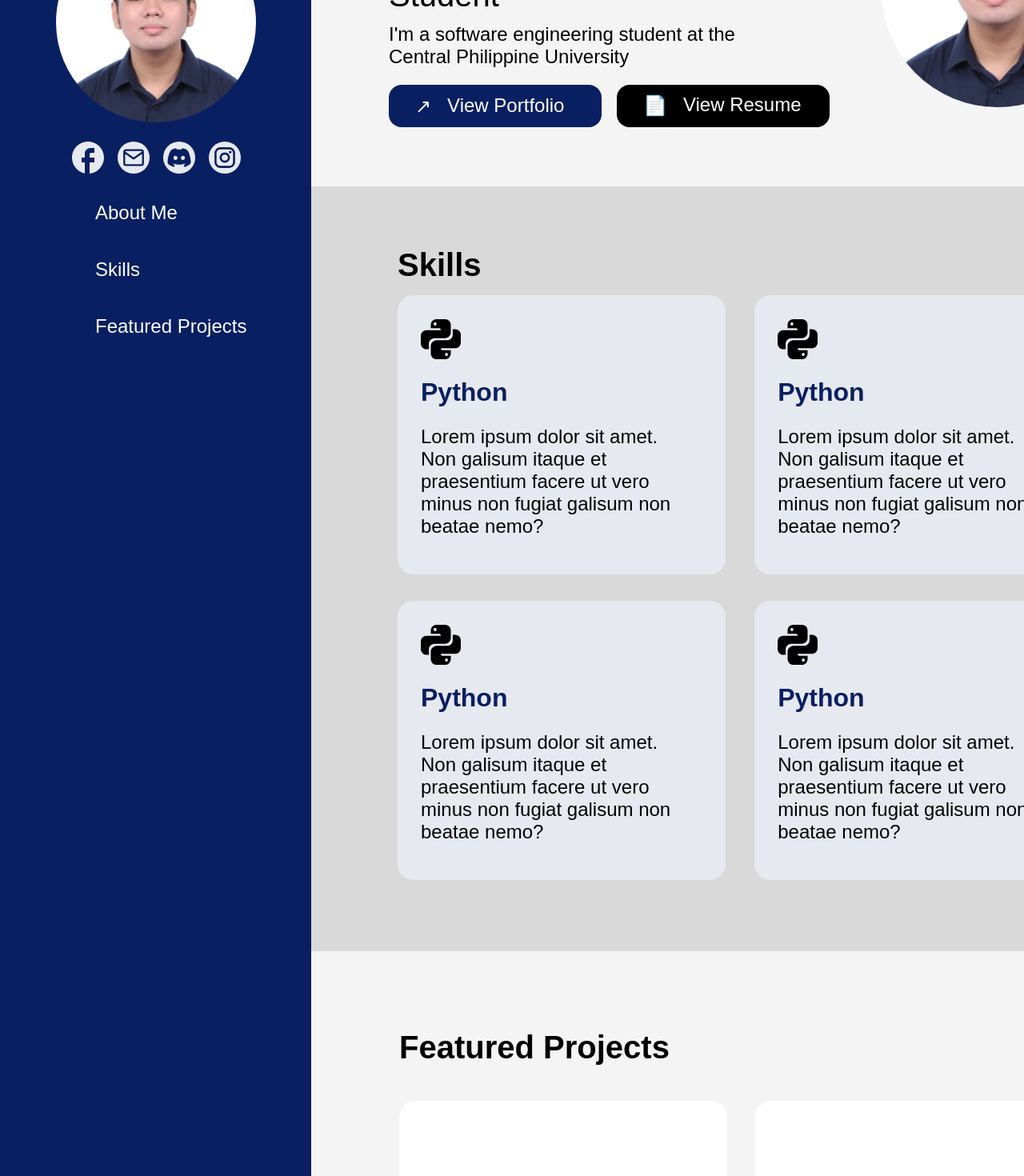
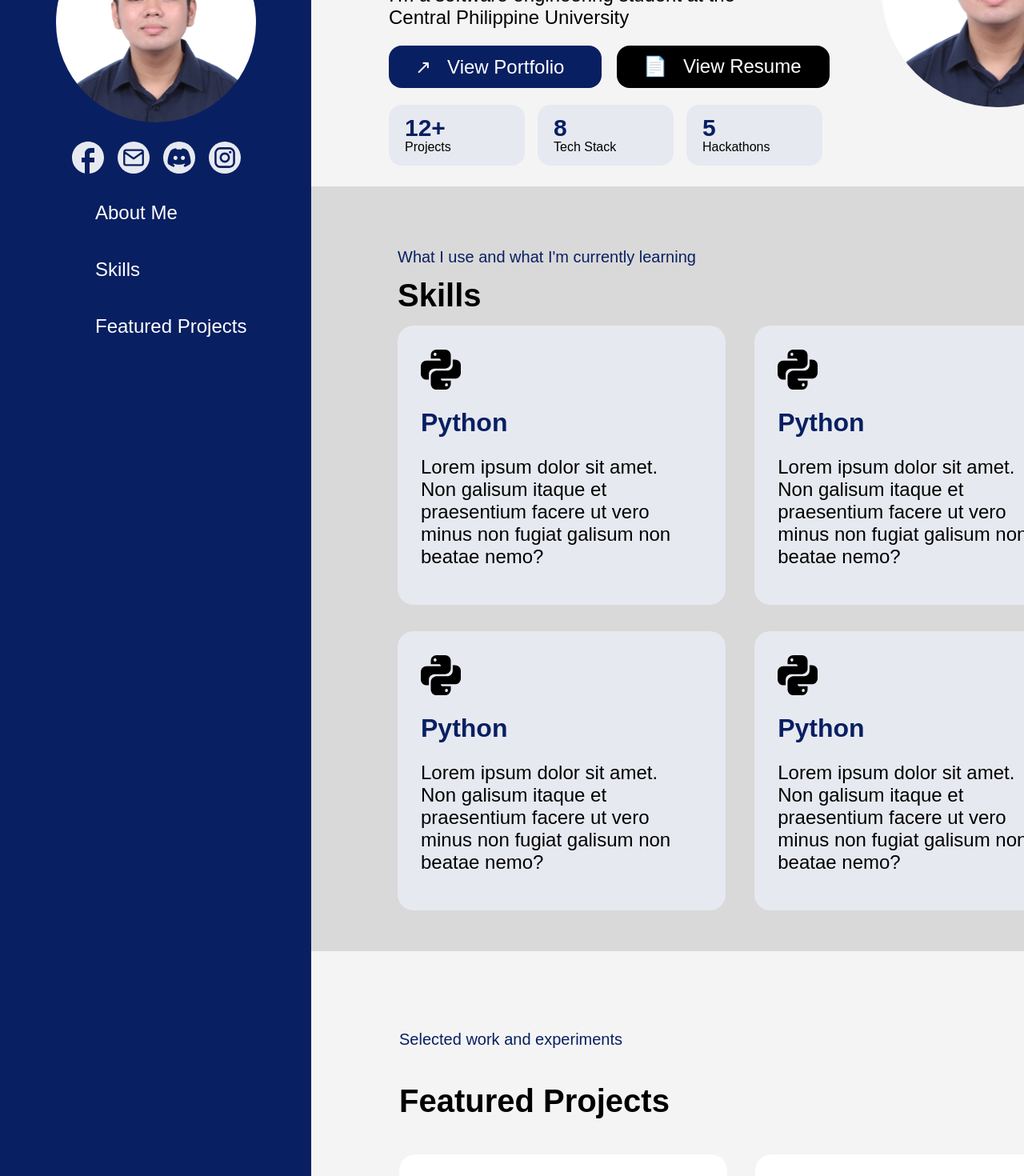
Before and after one commit to enkeyeou/my-app-2, a Next.js app: page / in a window 1280 px wide. Shown: the part 240-1710 px from the top of the page at 80% size. Built offline with nearby package versions, Linux system fonts and the light colour scheme.

Commit message:
Enhance layout with stats and card polish

```diff
--- a/app/page.tsx
+++ b/app/page.tsx
@@ -110,6 +110,12 @@ const testimonialsData = [
   },
 ];
 
+const quickStats = [
+  { id: 1, label: "Projects", value: "12+" },
+  { id: 2, label: "Tech Stack", value: "8" },
+  { id: 3, label: "Hackathons", value: "5" },
+];
+
 const navigationItems = [
   { id: 1, label: "About Me", href: "#about" },
   { id: 2, label: "Skills", href: "#skills" },
@@ -173,6 +179,22 @@ export default function Desktop() {
               </div>
             </a>
           </div>
+
+          <div className="flex items-center gap-4 relative self-stretch w-full flex-[0_0_auto]">
+            {quickStats.map((stat) => (
+              <div
+                key={stat.id}
+                className="flex flex-col items-start justify-center w-[170px] h-[76px] px-5 bg-[#e7e9f0] rounded-2xl"
+              >
+                <span className="font-bold text-[#081f62] text-[30px] leading-[1]">
+                  {stat.value}
+                </span>
+                <span className="font-medium text-black text-base leading-[normal]">
+                  {stat.label}
+                </span>
+              </div>
+            ))}
+          </div>
         </div>
 
         <Image
@@ -189,6 +211,10 @@ export default function Desktop() {
         className="flex flex-col w-[1051px] h-[958px] items-start gap-2.5 pl-[108px] pr-[84px] pt-[77px] pb-[88px] absolute top-[473px] left-[389px] bg-[#d9d9d9]"
       >
         <div className="flex flex-col w-[858.02px] items-start gap-[15px] relative flex-[0_0_auto]">
+          <p className="text-[#081f62] font-medium text-xl tracking-[0] leading-[normal]">
+            What I use and what I&apos;m currently learning
+          </p>
+
           <h2 className="relative self-stretch mt-[-1.00px] font-bold text-black text-[40px] tracking-[0] leading-[normal]">
             Skills
           </h2>
@@ -197,7 +223,7 @@ export default function Desktop() {
             {skillsData.map((skill) => (
               <article
                 key={skill.id}
-                className="relative w-[410.22px] h-[348.86px] bg-[#e7e9f0] rounded-[20px]"
+                className="relative w-[410.22px] h-[348.86px] bg-[#e7e9f0] rounded-[20px] transition-transform duration-200 hover:-translate-y-1"
               >
                 <div className="flex flex-col w-[334px] items-start gap-[23px] relative top-[30px] left-[29px]">
                   <Image
@@ -226,6 +252,10 @@ export default function Desktop() {
         id="featured-projects"
         className="flex flex-col w-[1051px] h-[1340px] items-start gap-11 pl-[110px] pr-[85px] py-[99px] absolute top-[1429px] left-[389px] bg-[#f4f4f4]"
       >
+        <p className="text-[#081f62] font-medium text-xl tracking-[0] leading-[normal]">
+          Selected work and experiments
+        </p>
+
         <h2 className="relative self-stretch mt-[-1.00px] font-bold text-black text-[40px] tracking-[0] leading-[normal]">
           Featured Projects
         </h2>
@@ -234,12 +264,16 @@ export default function Desktop() {
           {projectsData.map((project) => (
             <article
               key={project.id}
-              className="relative w-[410.22px] h-[511px] bg-[#e7e9f0] rounded-[20px] overflow-hidden"
+              className="relative w-[410.22px] h-[511px] bg-[#e7e9f0] rounded-[20px] overflow-hidden transition-transform duration-200 hover:-translate-y-1"
             >
               <div className="relative self-stretch w-full h-[232.46px] bg-white" />
               <div className="relative self-stretch w-full h-[278px] bg-[#d9d9d9]" />
               <div className="flex flex-col w-[334px] items-start gap-[19px] absolute top-[251px] left-6">
                 <div className="flex flex-col h-[178px] items-start relative self-stretch w-full">
+                  <span className="inline-flex items-center justify-center px-3 py-1 rounded-full bg-[#081f62] text-white text-sm font-medium mb-2">
+                    Case Study
+                  </span>
+
                   <h3 className="relative self-stretch mt-[-1.00px] font-bold text-[#081f62] text-[32px] tracking-[0] leading-[normal]">
                     {project.title}
                   </h3>
@@ -265,6 +299,10 @@ export default function Desktop() {
       </section>
 
       <section className="absolute top-[2769px] left-[389px] w-[1051px] h-[530px] pl-[110px] pr-[85px] pt-[83px] bg-[#d9d9d9]">
+        <p className="text-[#081f62] font-medium text-xl tracking-[0] leading-[normal]">
+          Feedback from people I&apos;ve worked with
+        </p>
+
         <h2 className="w-[856px] font-bold text-black text-[40px] tracking-[0] leading-[normal]">
           Testimonials
         </h2>
@@ -273,7 +311,7 @@ export default function Desktop() {
           {testimonialsData.map((testimonial) => (
             <figure
               key={testimonial.id}
-              className="relative w-[410.22px] h-[258px]"
+              className="relative w-[410.22px] h-[258px] transition-transform duration-200 hover:-translate-y-1"
               role="region"
               aria-label="Customer testimonial"
             >
```
